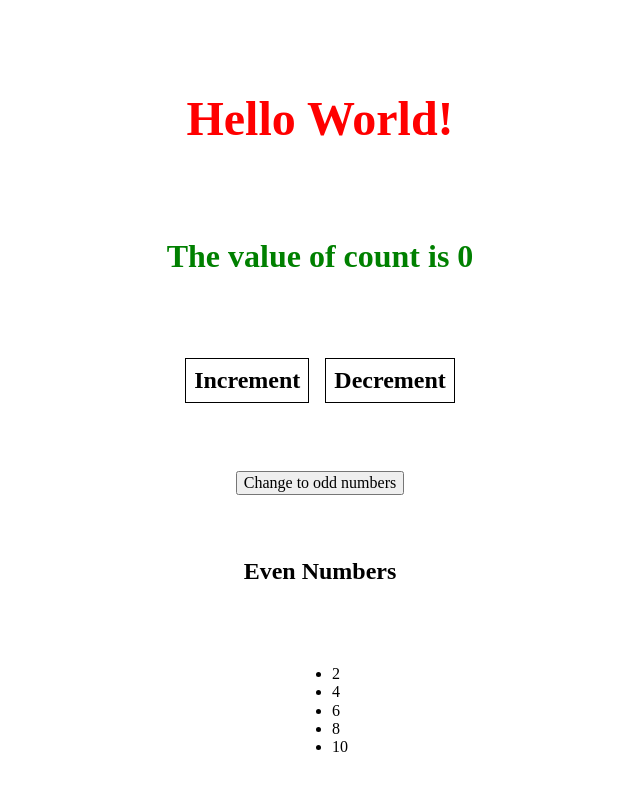
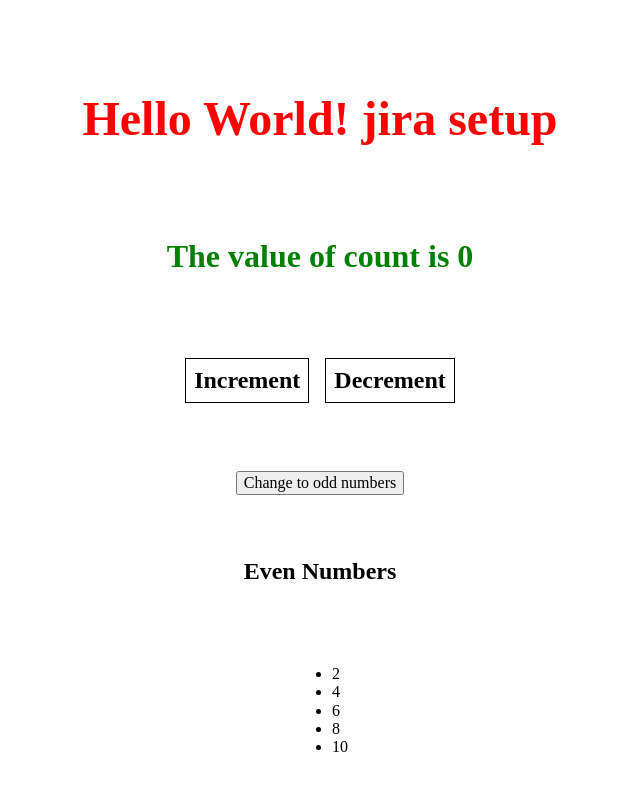
Before and after one commit to adam-goodrich/reddit-clone, a Next.js app: page / in a window 1280 px wide. Shown: the top 790 px of the page, without its empty margins (320-960 px from the left). Built offline with nearby package versions, Linux system fonts and the light colour scheme.

Commit message:
jira setup RC-5

```diff
--- a/src/pages/index.tsx
+++ b/src/pages/index.tsx
@@ -24,7 +24,7 @@ export default function Home() {
         <link rel="icon" href="/favicon.ico" />
       </Head>
       <main className={styles.main}>
-        <h1>Hello World!</h1>
+        <h1>Hello World! jira setup</h1>
         <p className={styles.countParagraph}>The value of count is {count}</p>
         <div className={styles.buttonContainer}>
           <button onClick={() => dispatch(increment())} className={styles.button}>
```
